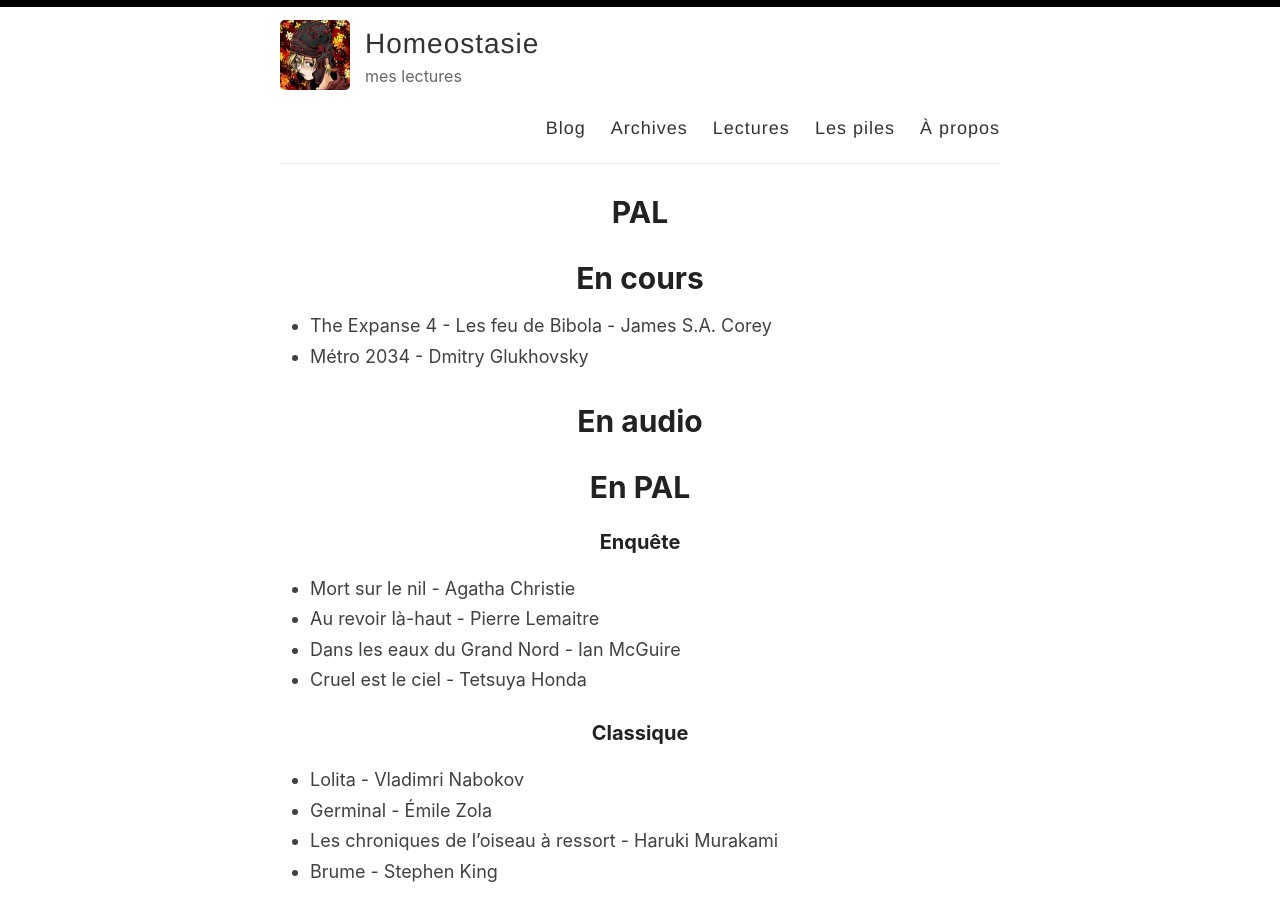
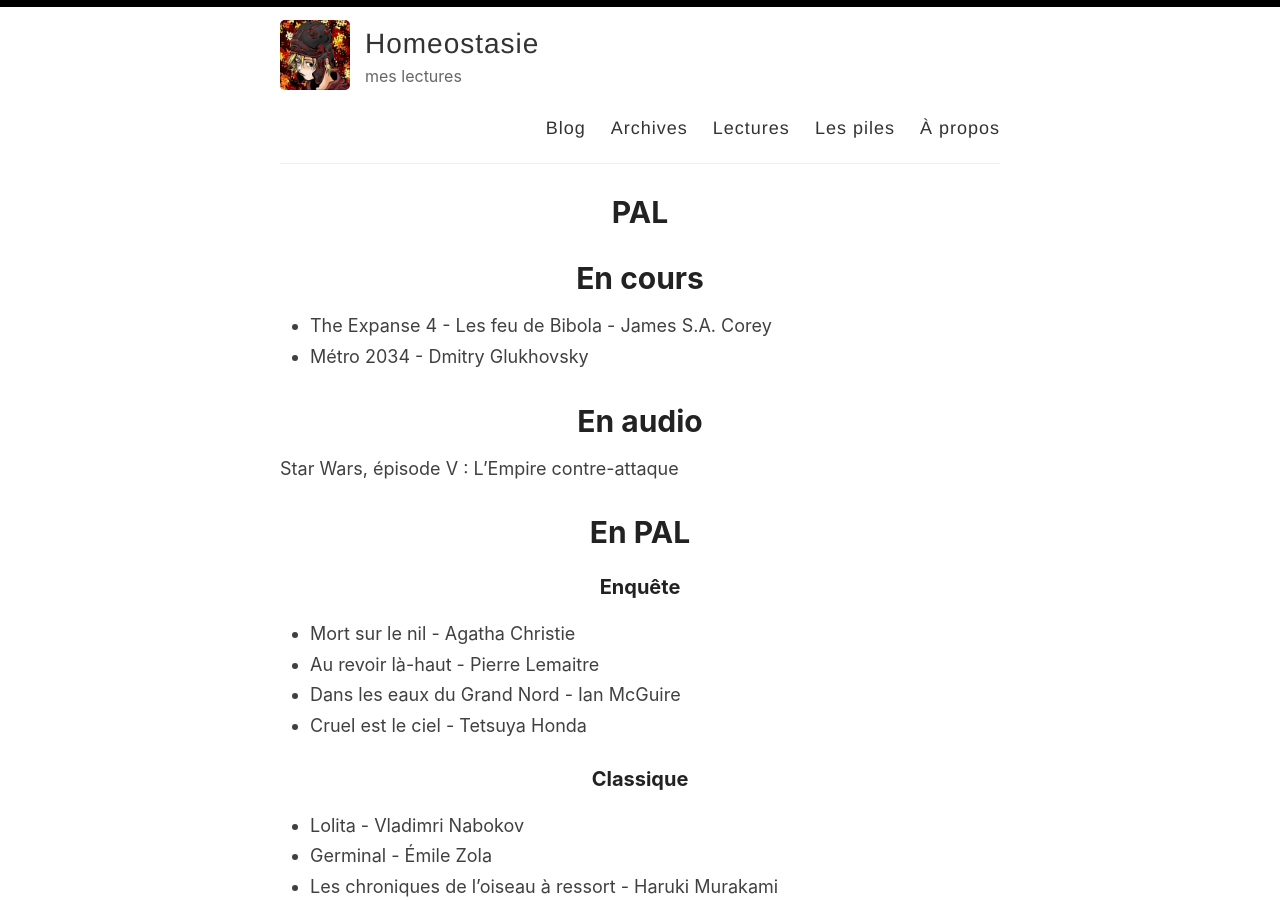
Before and after one commit to homeostasie/bouquins, a Jekyll site: the page built from _pages/pal.md, in a window 1280 px wide and 900 px high. Built offline with Jekyll 4.4.1, drawn with Linux system fonts in a browser that asks for light colours.

Commit message:
maj pal et lecture avec le comte de monte cristo

```diff
--- a/_pages/pal.md
+++ b/_pages/pal.md
@@ -12,7 +12,7 @@ comments: true
 
 # En audio
 
-
+Star Wars, épisode V : L'Empire contre-attaque
 
 # En PAL
 
```
